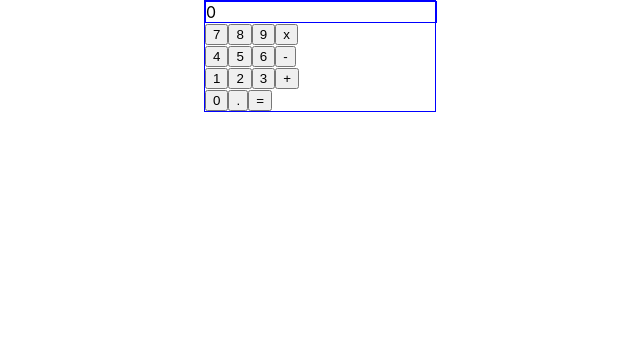
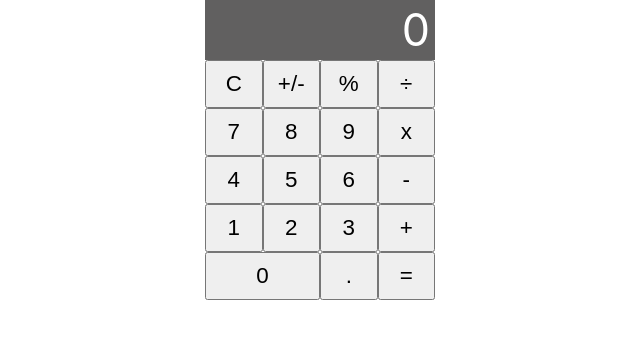
Before and after one commit to lfsalazarcruz/my-react-calculator, a React (Create React App) app in the folder my-calculator/: page / in a window 1280 px wide. Shown: the top 338 px of the page, without its empty margins (320-960 px from the left). Built offline with nearby package versions, Linux system fonts and the light colour scheme.

Commit message:
Finished styling calculator.

```diff
--- a/my-calculator/src/App.css
+++ b/my-calculator/src/App.css
@@ -1,10 +1,34 @@
 .App {
   margin: 0 auto;
   width: 230px;
-  border: 1px solid blue;
 }
 
 .App .calculator-output {
-  border: 1px solid blue;
+  display: flex;
+  align-items: center;
+  background-color: rgba(58, 57, 57, 0.8);
+  color: white;
   width: 100%;
+  height: 60px;
 }
+
+.App .calculator-output .output-text {
+  width: 100%;
+  margin: 5px;
+  text-align: end;
+  font-size: 2.8rem;
+}
+
+.App .calculator-row .custom-button {
+  width: 57.5px;
+  height: 48px;
+  font-size: 1.4rem;
+  cursor: pointer;
+}
+
+.App .calculator-row .custom-button-2 {
+  width: 115px;
+  height: 48px;
+  font-size: 1.4rem;
+  cursor: pointer;
+}
--- a/my-calculator/src/App.js
+++ b/my-calculator/src/App.js
@@ -11,30 +11,37 @@ class App extends Component {
   render() {
     return (
       <div className="App">
-        <div className="calculator-output">{this.state.current}</div>
-        <div className="calculator-row">
-          <button>7</button>
-          <button>8</button>
-          <button>9</button>
-          <button>x</button>
+        <div className="calculator-output">
+          <p className="output-text">{this.state.current}</p>
         </div>
         <div className="calculator-row">
-          <button>4</button>
-          <button>5</button>
-          <button>6</button>
-          <button>-</button>
+          <button className="custom-button">C</button>
+          <button className="custom-button">+/-</button>
+          <button className="custom-button">%</button>
+          <button className="custom-button">÷</button>
         </div>
         <div className="calculator-row">
-          <button>1</button>
-          <button>2</button>
-          <button>3</button>
-          <button>+</button>
+          <button className="custom-button">7</button>
+          <button className="custom-button">8</button>
+          <button className="custom-button">9</button>
+          <button className="custom-button">x</button>
         </div>
-        {/* <button>÷</button> */}
         <div className="calculator-row">
-          <button>0</button>
-          <button>.</button>
-          <button>=</button>
+          <button className="custom-button">4</button>
+          <button className="custom-button">5</button>
+          <button className="custom-button">6</button>
+          <button className="custom-button">-</button>
+        </div>
+        <div className="calculator-row">
+          <button className="custom-button">1</button>
+          <button className="custom-button">2</button>
+          <button className="custom-button">3</button>
+          <button className="custom-button">+</button>
+        </div>
+        <div className="calculator-row">
+          <button className="custom-button-2">0</button>
+          <button className="custom-button">.</button>
+          <button className="custom-button">=</button>
         </div>
       </div>
     );
```
